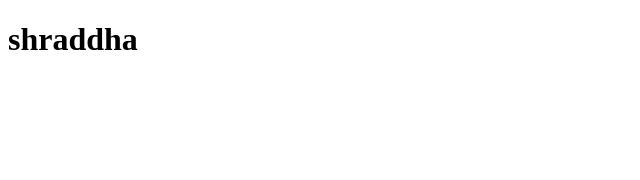
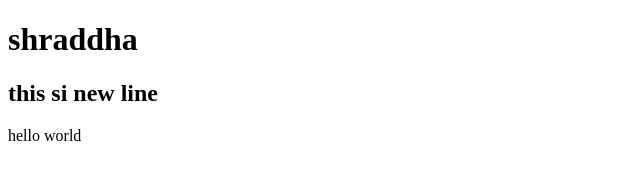
Before and after one commit to sd000mac/github, a plain HTML site: page index.html in a window 1280 px wide. Shown: the whole page, without its empty margins (0-640 px from the left). Drawn offline with Linux system fonts and the light colour scheme.

Commit message:
basic info

```diff
--- a/index.html
+++ b/index.html
@@ -7,5 +7,7 @@
 </head>
 <body>
  <h1>shraddha</h1>
+ <h2>this si new line</h2>
+ <p>hello world</p>
 </body>
 </html>
```
